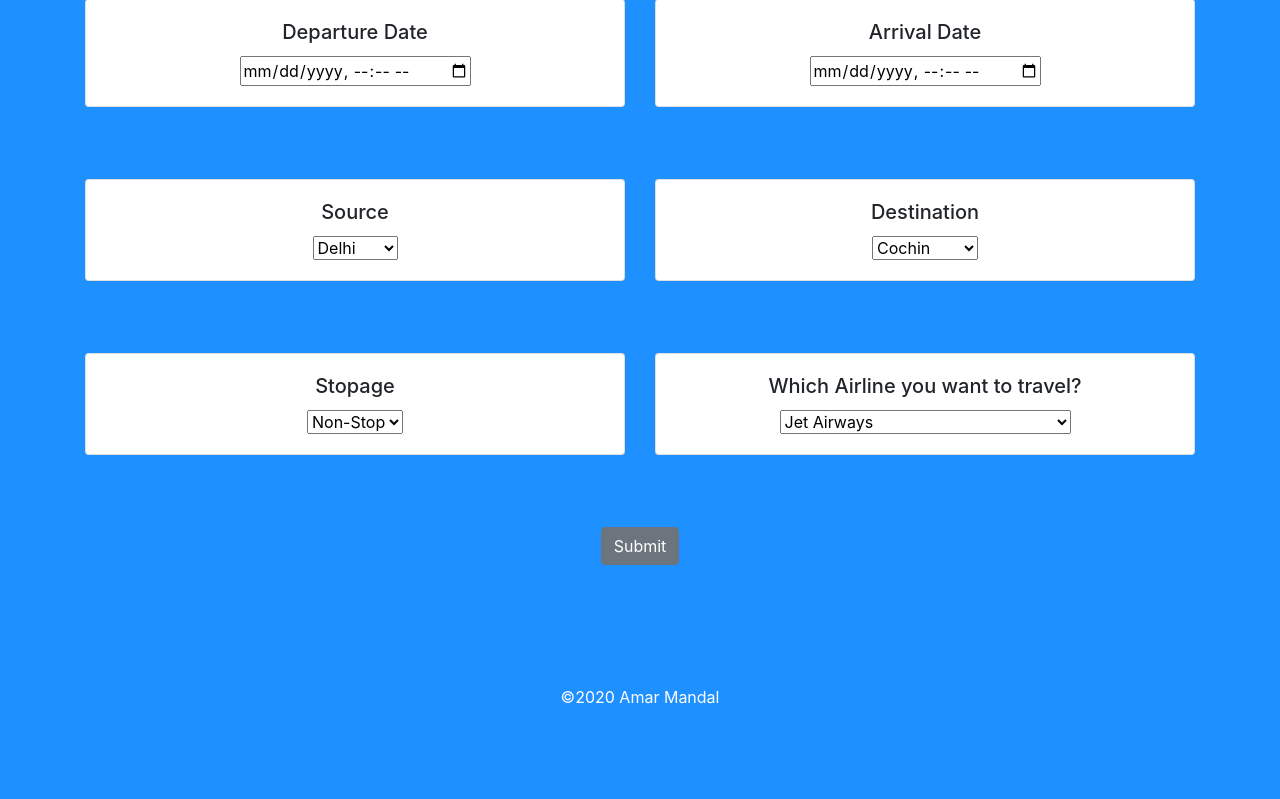
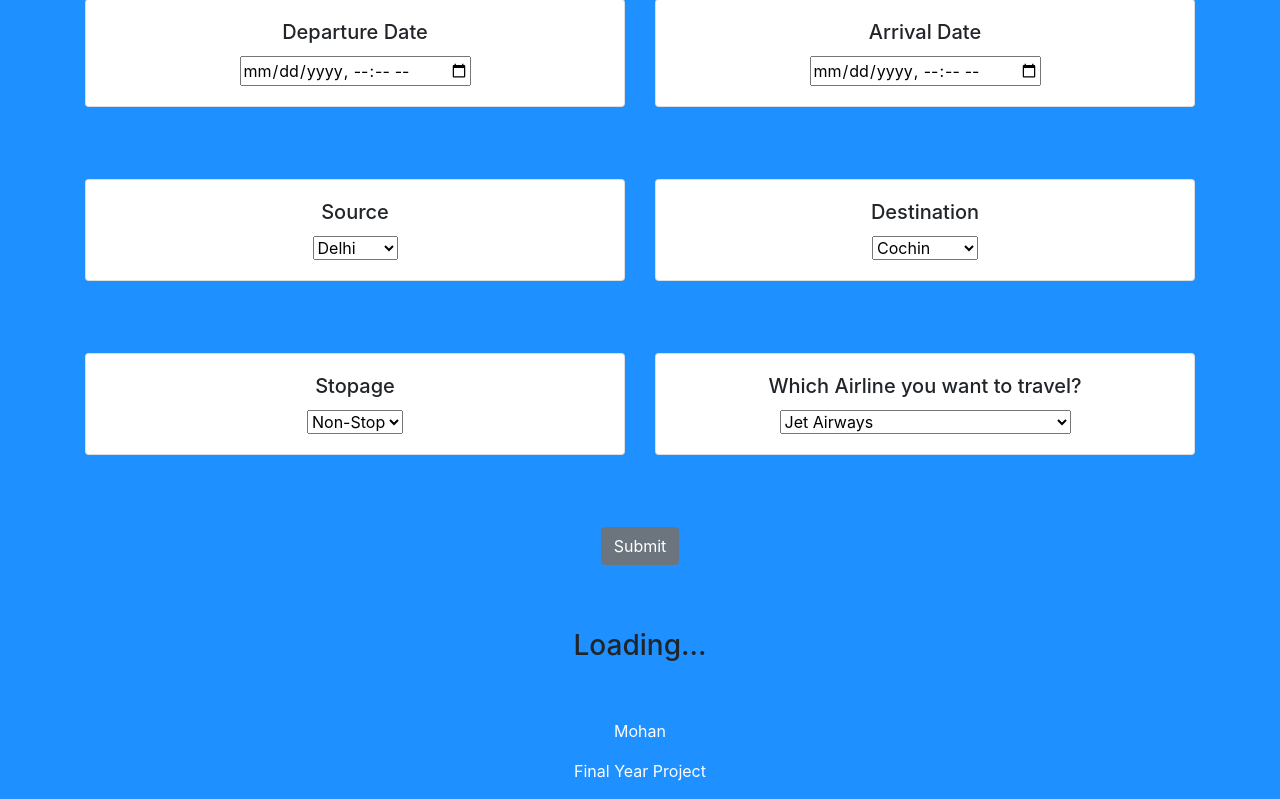
Before and after one commit to mohanhu/Flight-price-Prediction-Assignment-, a Flask app: page / in a window 1280 px wide. Shown: the part 129-928 px from the top of the page. Before the commit the page ends 833 px from the top, so only its background shows below. Run offline with Flask 2, Linux system fonts and the light colour scheme; parts of the project's set-up code (start-up, migrations or seed data) failed here and were passed over; some libraries are stand-ins or nearby versions.

Commit message:
Update home.html

```diff
--- a/templates/home.html
+++ b/templates/home.html
@@ -155,12 +155,13 @@
         </form>
 
         <br>
-        <br>
+        <br>  <h3>Loading...</h3>
         <h3>{{ prediction_text }}</h3>
 
         <br>
         <br>
-        <p>©2020 Amar Mandal</p>
+        <p>Mohan</p>
+        <p>Final Year Project</p>
 
     </div>
 
```
